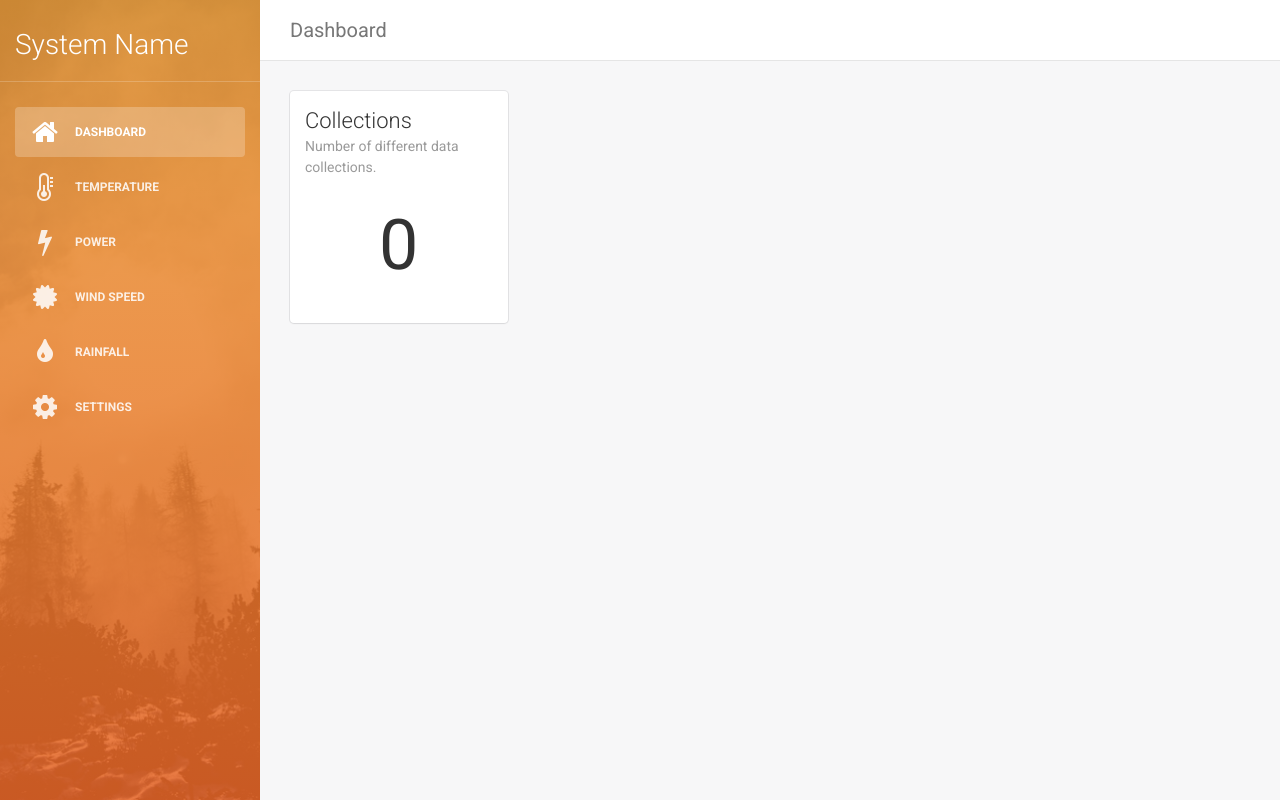
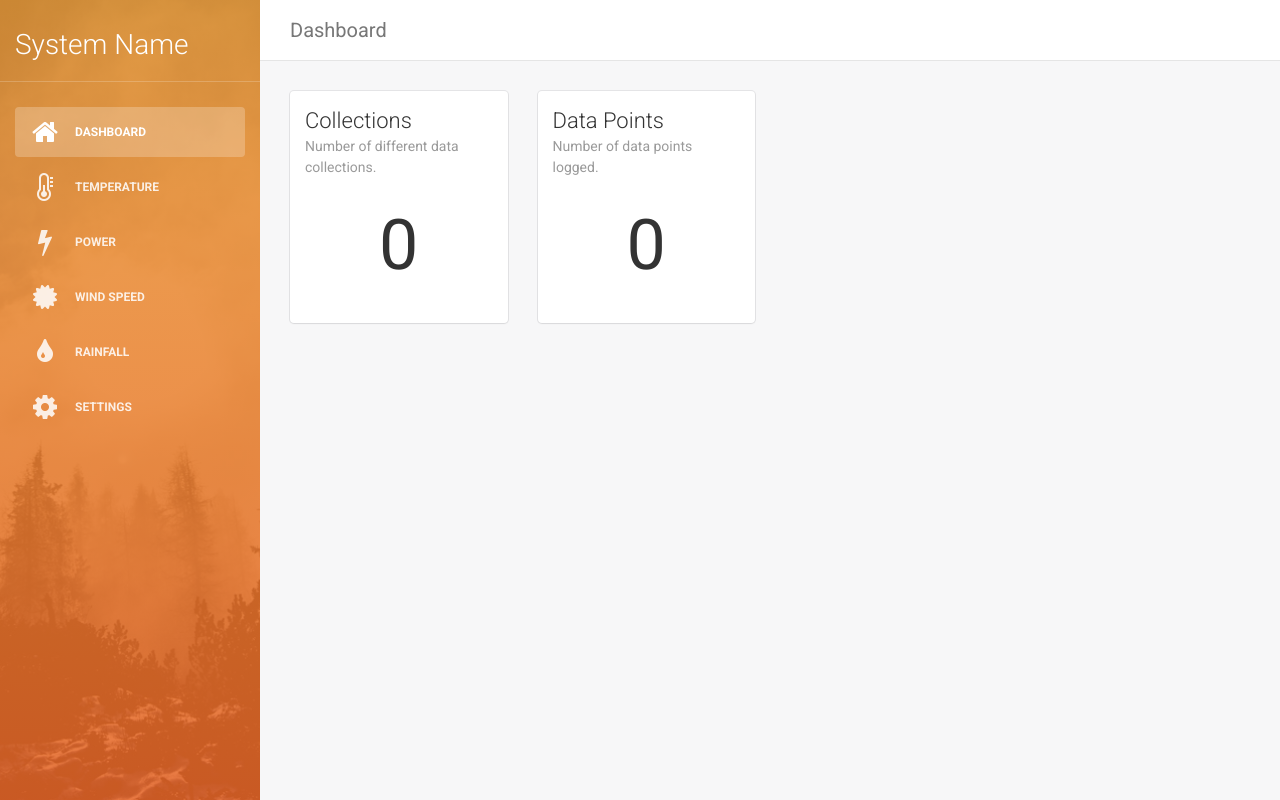
Before and after one commit to Jamie-/sensor-dashboard, a Flask app: page / in a window 1280 px wide. Run offline with Flask 2, Linux system fonts and the light colour scheme; some libraries are stand-ins or nearby versions.

Commit message:
Added data count to dashboard

```diff
--- a/iot/db.py
+++ b/iot/db.py
@@ -41,3 +41,10 @@ def delete_collection(collection):
     else:
         get().settings.remove({collection: {'$exists': True}})
         return get()[collection].drop()
+
+def total_docs():
+    """Get total number of documents recorded in all non-reserved collections"""
+    total = 0
+    for collection in collection_names():
+        total += get()[collection].count()
+    return total
--- a/iot/templates/dashboard.html
+++ b/iot/templates/dashboard.html
@@ -17,5 +17,19 @@
             </div>
         </div>
 
+        <div class="col-md-3">
+            <div class="card">
+                <div class="header">
+                    <div class="row container-fluid">
+                        <h4 class="title">Data Points</h4>
+                        <p class="category">Number of data points logged.</p>
+                    </div>
+                </div>
+                <div class="content">
+                    <p class="large-number">{{ stats['total_documents'] }}</p>
+                </div>
+            </div>
+        </div>
+
     </div>
 {% endblock %}
--- a/iot/views.py
+++ b/iot/views.py
@@ -9,7 +9,8 @@ logger = logging.getLogger(__name__)
 @app.route('/')
 def route_index():
     stats = {
-        'collections': db.num_collections()
+        'collections': db.num_collections(),
+        'total_documents': db.total_docs()
     }
     return flask.render_template('dashboard.html', title='Dashboard', stats=stats)
 
```
